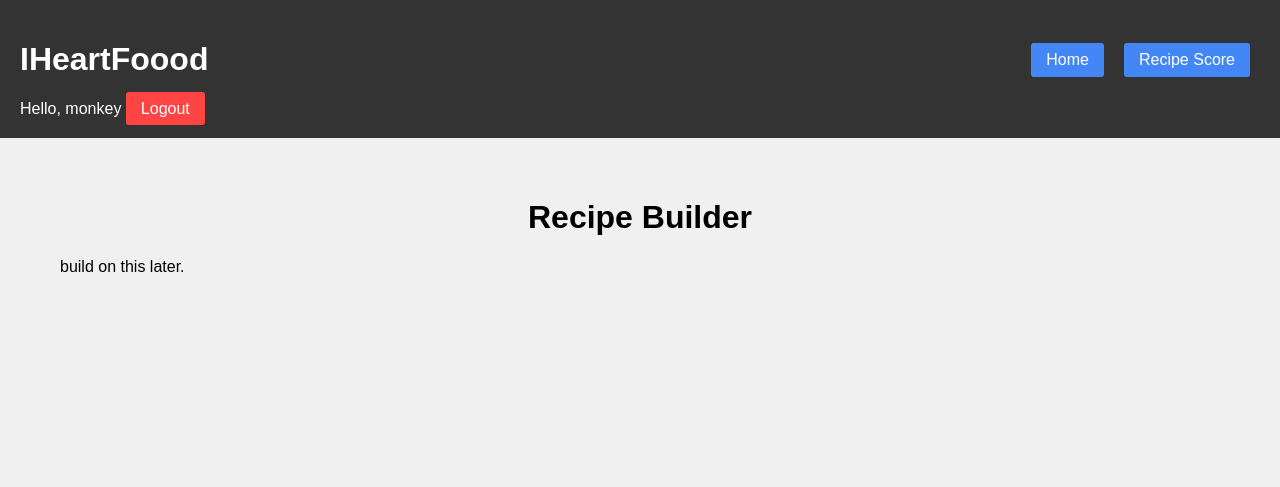
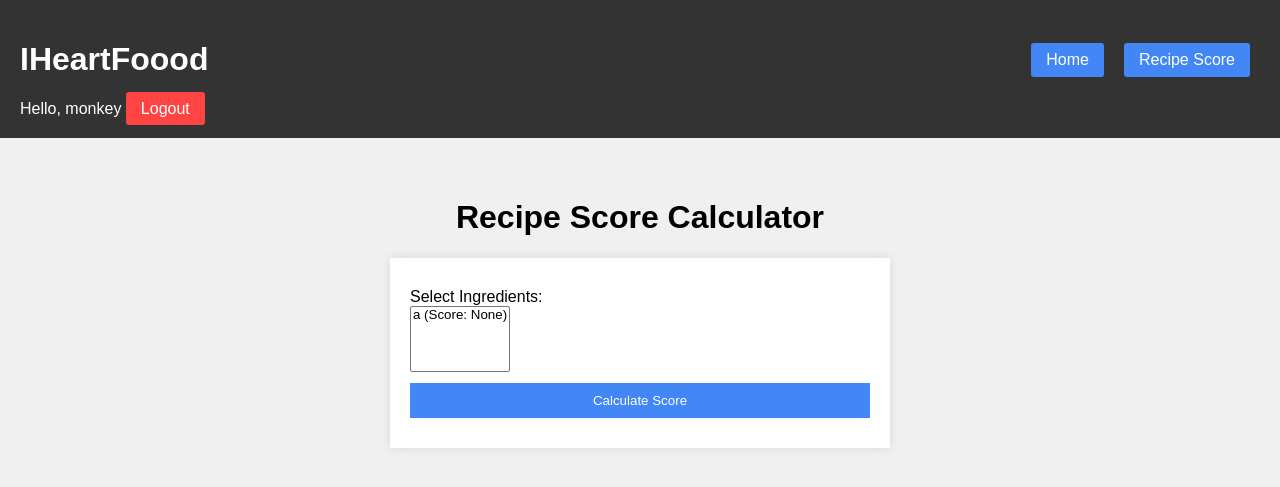
Before and after one commit to caitlinhumbucker/SoftwareTask3VSC, a Flask app: page /building in a window 1280 px wide. Shown: the top 487 px of the page. Run offline with Flask 3, Linux system fonts and the light colour scheme; a user stored in the database is signed in; data comes from the database, SQL or seed files in the repository; both versions use the stored data as it was after the commit.

Commit message:
Added dropdown box in building.html

```diff
--- a/app.py
+++ b/app.py
@@ -122,13 +122,6 @@
     session.clear()
     return redirect(url_for('login'))
 
-@app.route('/building') # Route for reciple building page, NOT FULLY COMPLETED
-def building():
-    if 'user_id' not in session:
-        return redirect(url_for('login'))
-
-    return render_template('building.html')
-
 @app.route('/add_entry', methods=['POST'])
 def add_entry():
     if 'user_id' not in session: # Ensures that users cannot make an entry when logged out
@@ -205,6 +198,45 @@
 @app.route('/manifest.json')
 def manifest():
     return send_from_directory(os.path.join(app.root_path, 'static'), 'manifest.json')
+
+@app.route('/building', methods=['GET', 'POST'])
+def building():
+    if 'user_id' not in session:
+        return redirect(url_for('login'))
+
+    db = get_db()
+    # Get all ingredients belonging to this user, for the dropdown
+    ingredients = db.execute(
+        'SELECT id, title, nutrition_score, calories, protein, sugar, sodium, saturated_fat FROM entries WHERE user_id = ?',
+        (session['user_id'],)
+    ).fetchall()
+
+    average_score = None
+    selected_ids = []
+
+    if request.method == 'POST':
+        # Get the list of selected ingredient IDs from the form
+        selected_ids = request.form.getlist('ingredients')
+
+        if selected_ids: # Lines 221-236 are AI generated
+            # 2D array: each row is one ingredient's nutrient data
+            selected_data = db.execute(
+                f'''SELECT calories, protein, sugar, sodium, saturated_fat, nutrition_score
+                    FROM entries WHERE id IN ({",".join("?" for _ in selected_ids)}) AND user_id = ?''',
+                (*selected_ids, session['user_id'])
+            ).fetchall()
+
+            nutrient_data = [
+                [row['calories'], row['protein'], row['sugar'], row['sodium'], row['saturated_fat'], row['nutrition_score']]
+                for row in selected_data
+            ]
+
+            # Average the nutrition_score column (index 5) across all selected ingredients
+            average_score = sum(row[5] for row in nutrient_data) / len(nutrient_data)
+            average_score = round(average_score, 1)
+
+    return render_template('building.html', ingredients=ingredients, average_score=average_score, selected_ids=selected_ids)
+
 
 @app.route('/edit_entry/<int:entry_id>', methods=['POST'])
 def edit_entry(entry_id):
--- a/static/css/style.css
+++ b/static/css/style.css
@@ -260,3 +260,14 @@
     font-weight: bold;
     margin: 0;
 }
+.entry2 { /* Styking for the Recipe Score page*/
+    background-color: white;
+    padding: 20px;
+    margin: 20px auto;
+    width: 90%;
+    max-width: 500px;
+    box-shadow: 0 0 10px rgba(0, 0, 0, 0.1);
+    display: flex;
+    flex-direction: column;
+    justify-content: space-between;
+}
--- a/templates/building.html
+++ b/templates/building.html
@@ -1,7 +1,29 @@
 {% extends "base.html" %}
 {% block content %}
-<h1 class="centered">Recipe Builder</h1>
-<p>build on this later.</p>
+{% if session['user_id'] %}
+<h1 class="centered">Recipe Score Calculator</h1>
+
+<div class="entry2">
+    <form method="post" action="{{ url_for('building') }}">
+        <label for="ingredients">Select Ingredients:</label>
+        <select name="ingredients" id="ingredients" multiple required>
+            {% for ingredient in ingredients %}
+            <option value="{{ ingredient.id }}" {% if ingredient.id|string in selected_ids %}selected{% endif %}>
+                {{ ingredient.title }} (Score: {{ ingredient.nutrition_score }})
+            </option>
+            {% endfor %}
+        </select>
+        <button type="submit">Calculate Score</button>
+    </form>
+
+    {% if average_score is not none %}
+    <div class="stats-grid">
+        <div class="stat-block">
+            <h4>Average Nutrition Score</h4>
+            <p>{{ average_score }}/5</p>
+        </div>
+    </div>
+    {% endif %}
+</div>
+{% endif %}
 {% endblock %}
-
-<!-- placeholder for now, to get header to functino-->
```
Also changed, not shown: database/photo_journal.db, static/uploads/1782304082.00158_Screenshot_2026-06-22_at_12.19.21_am.png (added), static/uploads/1782313551.426056_Screenshot_2026-06-19_at_7.07.11_pm.png (added).
